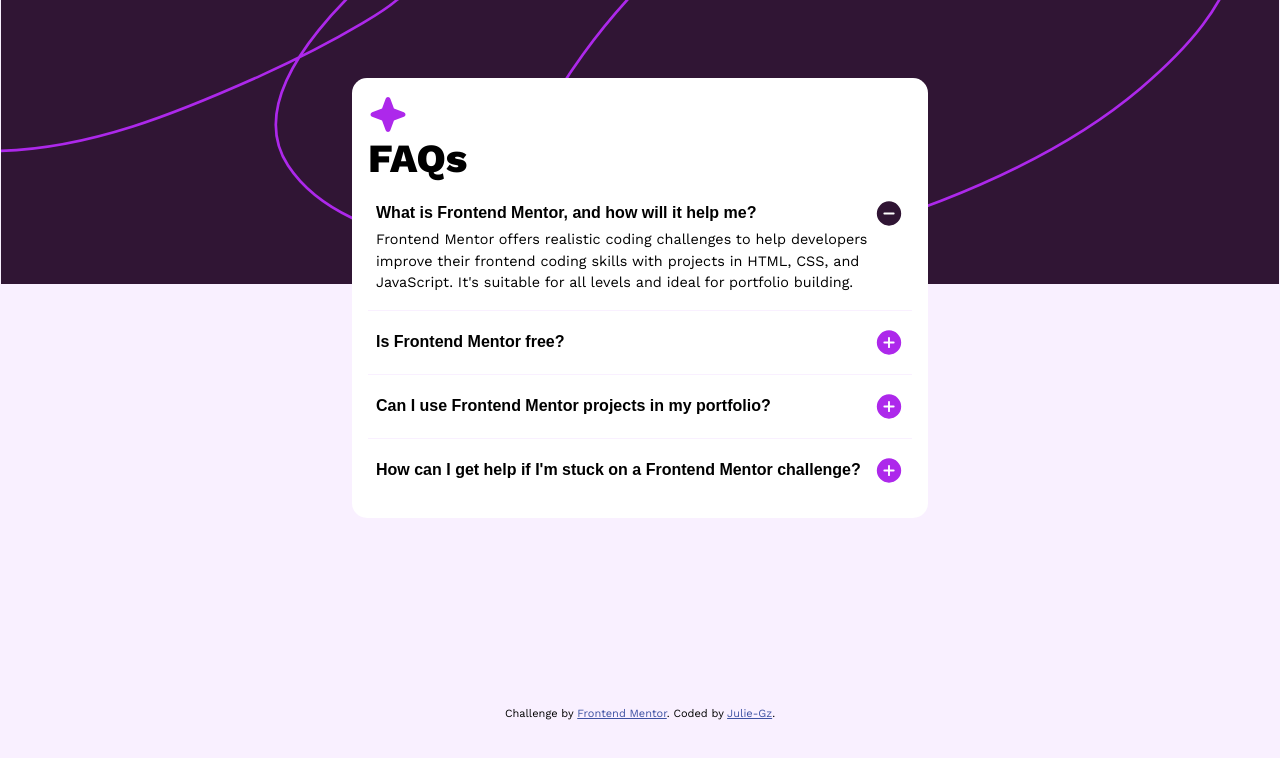
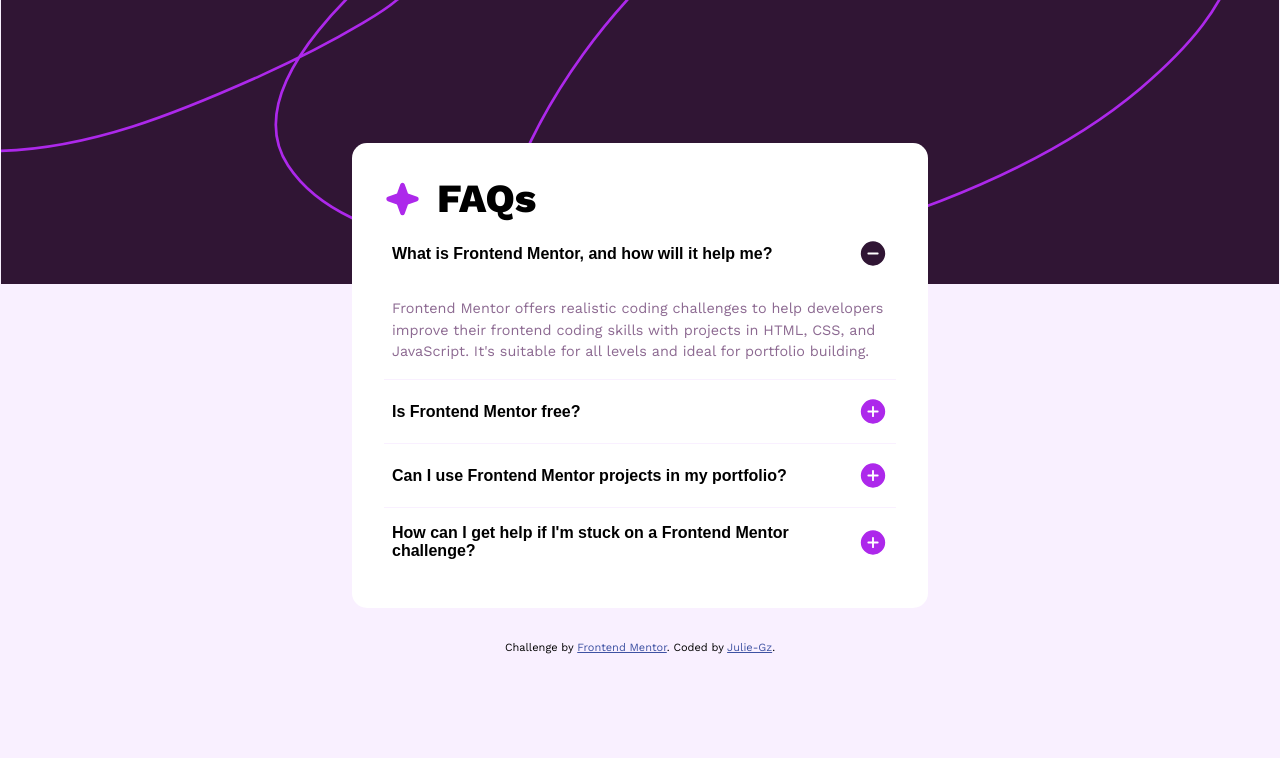
Before and after one commit to Julie-Gz/faq-accordion, a plain HTML site: page index.html in a window 1280 px wide. Drawn offline with nearby package versions, Linux system fonts and the light colour scheme.

Commit message:
second commit

```diff
--- a/style.css
+++ b/style.css
@@ -15,7 +15,7 @@
     --headerMargin: 2em;
     --margin: 1em;
     --padding: 1em 0.5em;
-    --mainPadding: 1em;
+    --mainPadding: clamp(1em,3vw,2em);
 }
 
 @font-face {
@@ -41,8 +41,10 @@
 
 body{
     min-height: 100svh;
-    display: grid;
-    place-items: center;
+    display: flex;
+    align-items: center;
+    justify-content: center;
+    flex-direction: column;
     background-color: var(--Lightpink);
     background-image: url("./assets/images/background-pattern-mobile.svg");
     background-repeat: no-repeat;
@@ -51,8 +53,7 @@
 }
 
 main{
-    width: clamp(280px, 45vw, 700px);
-    aspect-ratio: 4 / 3;
+    width: clamp(280px, 45vw, 600px);
     background-color: var(--White);
     border-radius: 15px;
     padding: var(--mainPadding)
@@ -73,8 +74,14 @@
     display: block;
 }
 
+.title{
+    display: flex;
+    align-items: center;
+    gap: 1em;
+}
+
 .star{
-    width: var(--h1);
+    width: calc(var(--h1) - 3px);
 }
 
 .accordian-container:not(:last-child){
@@ -99,8 +106,18 @@
     cursor: pointer;
 }
 
+.accordion__question{
+    transition: color 0.2s ease-in;
+}
+
+.accordion__question:hover{
+    color: var(--purple)
+}
+
 .accordion__answer{
+    margin-top: var(--headerMargin);
     font-size: var(--answer);
+    color: var(--Grayishpurple);
 }
 
 /* Attribution */
@@ -114,7 +131,7 @@
 }
 
 /* Media Query */
-@media screen and (min-width: 729px) {
+@media screen and (min-width: 769px) {
     body{
         background-image: url("./assets/images/background-pattern-desktop.svg");
     }
```
